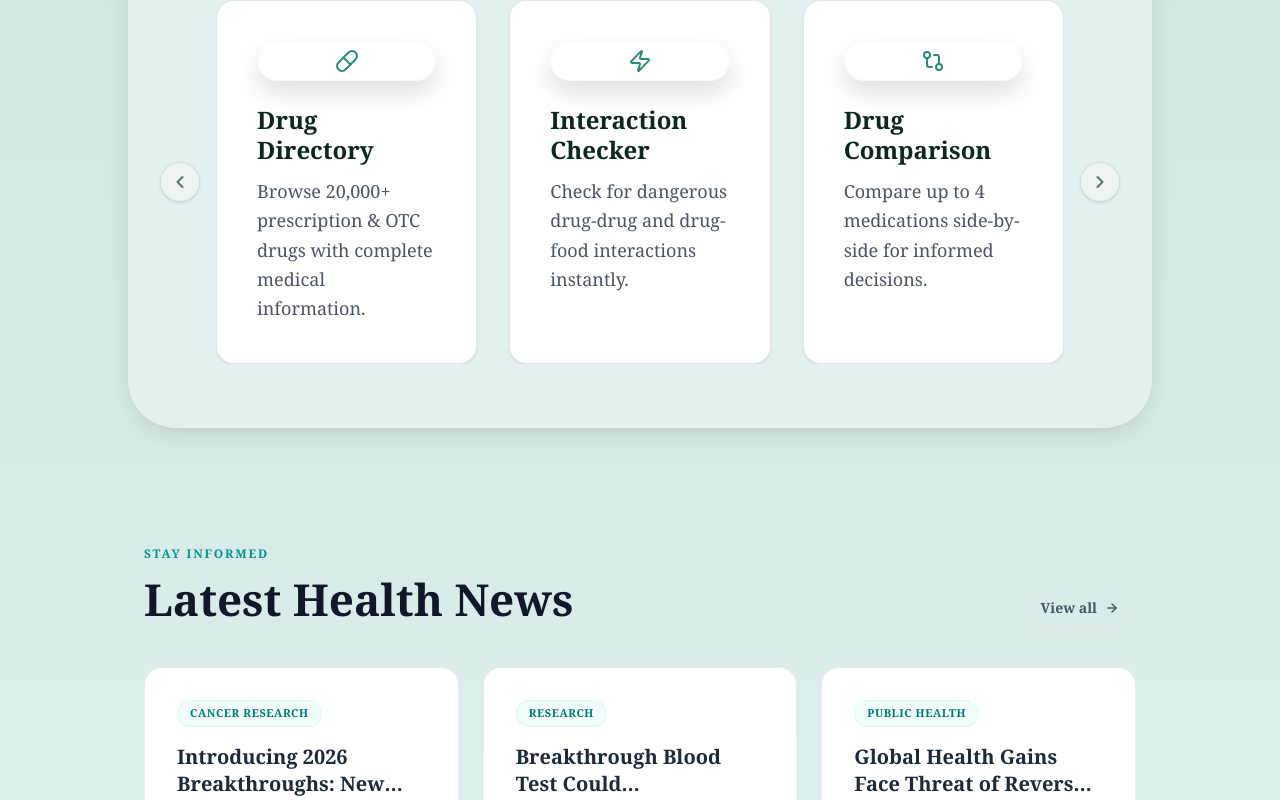
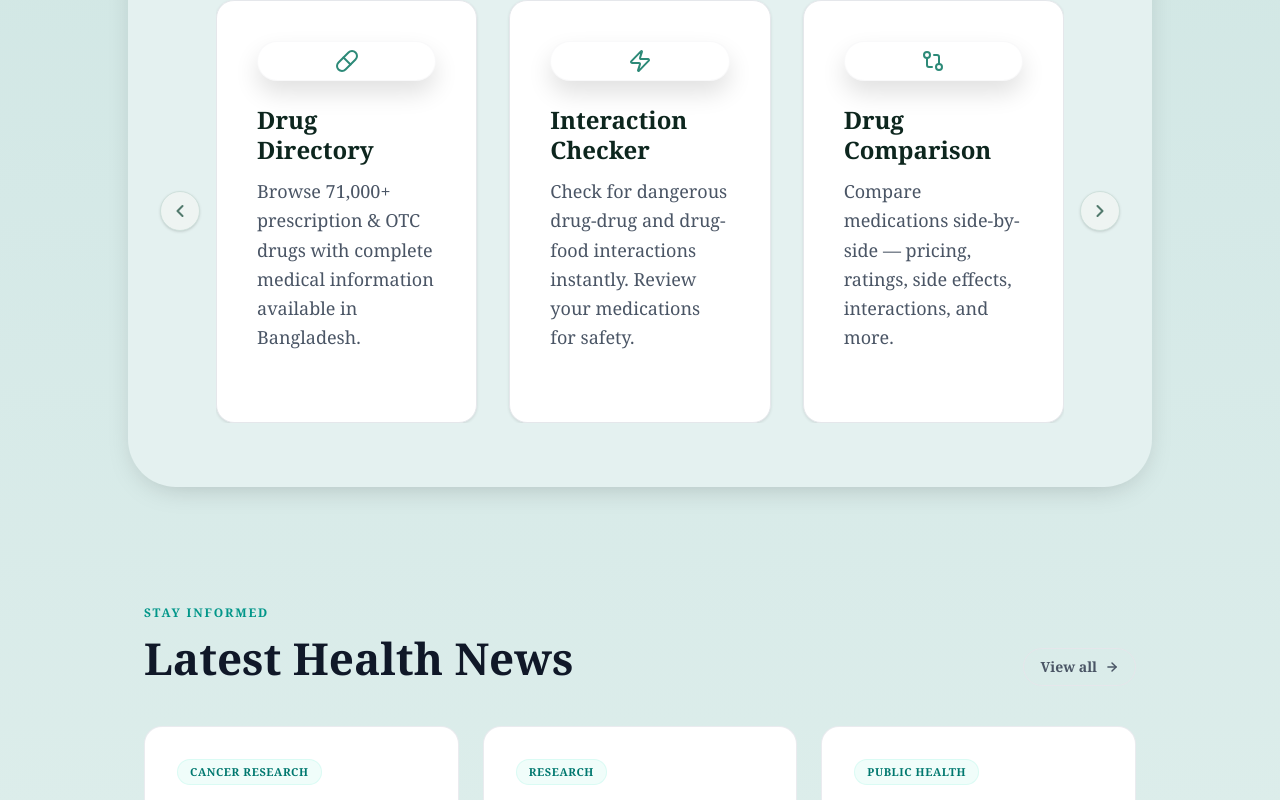
Before and after one commit to qilaro/Med-Nest, a Next.js app in the folder frontend/: page / in a window 1280 px wide. Shown: the part 1281-2081 px from the top of the page. Built offline with nearby package versions, Linux system fonts and the light colour scheme; no server answers; the database is empty; a web font is replaced by a local one.

Commit message:
feat: add generics, dosage forms to carousel; update all hrefs

```diff
--- a/frontend/components/sections/FeaturesCarousel.tsx
+++ b/frontend/components/sections/FeaturesCarousel.tsx
@@ -8,8 +8,8 @@ import { cn } from "@/lib/utils"
 const features = [
   {
     title: "Drug Directory",
-    description: "Browse 20,000+ prescription & OTC drugs with complete medical information.",
-    href: "#",
+    description: "Browse 71,000+ prescription & OTC drugs with complete medical information available in Bangladesh.",
+    href: "/drugs",
     icon: (
       <svg xmlns="http://www.w3.org/2000/svg" width="24" height="24" viewBox="0 0 24 24" fill="none" stroke="currentColor" strokeWidth="2" strokeLinecap="round" strokeLinejoin="round" className="h-6 w-6">
         <path d="m10.5 20.5 10-10a4.95 4.95 0 1 0-7-7l-10 10a4.95 4.95 0 1 0 7 7Z"></path>
@@ -19,8 +19,8 @@ const features = [
   },
   {
     title: "Interaction Checker",
-    description: "Check for dangerous drug-drug and drug-food interactions instantly.",
-    href: "#",
+    description: "Check for dangerous drug-drug and drug-food interactions instantly. Review your medications for safety.",
+    href: "/interactions",
     icon: (
       <svg xmlns="http://www.w3.org/2000/svg" width="24" height="24" viewBox="0 0 24 24" fill="none" stroke="currentColor" strokeWidth="2" strokeLinecap="round" strokeLinejoin="round" className="h-6 w-6">
         <path d="M4 14a1 1 0 0 1-.78-1.63l9.9-10.2a.5.5 0 0 1 .86.46l-1.92 6.02A1 1 0 0 0 13 10h7a1 1 0 0 1 .78 1.63l-9.9 10.2a.5.5 0 0 1-.86-.46l1.92-6.02A1 1 0 0 0 11 14z"></path>
@@ -29,8 +29,8 @@ const features = [
   },
   {
     title: "Drug Comparison",
-    description: "Compare up to 4 medications side-by-side for informed decisions.",
-    href: "#",
+    description: "Compare medications side-by-side — pricing, ratings, side effects, interactions, and more.",
+    href: "/compare",
     icon: (
       <svg xmlns="http://www.w3.org/2000/svg" width="24" height="24" viewBox="0 0 24 24" fill="none" stroke="currentColor" strokeWidth="2" strokeLinecap="round" strokeLinejoin="round" className="h-6 w-6">
         <circle cx="18" cy="18" r="3"></circle>
@@ -41,9 +41,9 @@ const features = [
     ),
   },
   {
-    title: "AI Chat",
-    description: "Get quick medication guidance from Med-Nest AI any time you need support.",
-    href: "#",
+    title: "AI Assistant",
+    description: "Get smart medication guidance from Med-Nest AI. Ask anything about your medicines in Bengali or English.",
+    href: "/ai-assistant",
     icon: (
       <svg xmlns="http://www.w3.org/2000/svg" width="24" height="24" viewBox="0 0 24 24" fill="none" stroke="currentColor" strokeWidth="2" strokeLinecap="round" strokeLinejoin="round" className="h-6 w-6">
         <path d="M12 8V4H8"></path>
@@ -57,8 +57,8 @@ const features = [
   },
   {
     title: "Health News",
-    description: "Stay updated with reliable medicine and wellness stories from experts.",
-    href: "#",
+    description: "Stay updated with the latest medical breakthroughs, drug approvals, and health news from trusted sources.",
+    href: "/news",
     icon: (
       <svg xmlns="http://www.w3.org/2000/svg" width="24" height="24" viewBox="0 0 24 24" fill="none" stroke="currentColor" strokeWidth="2" strokeLinecap="round" strokeLinejoin="round" className="h-6 w-6">
         <path d="M15 2H6a2 2 0 0 0-2 2v16a2 2 0 0 0 2 2h12a2 2 0 0 0 2-2V7Z"></path>
@@ -66,6 +66,52 @@ const features = [
         <path d="M10 9H8"></path>
         <path d="M16 13H8"></path>
         <path d="M16 17H8"></path>
+      </svg>
+    ),
+  },
+  {
+    title: "Conditions",
+    description: "Browse treatment options for 60+ health conditions. Find medications by disease or symptom.",
+    href: "/indications",
+    icon: (
+      <svg xmlns="http://www.w3.org/2000/svg" width="24" height="24" viewBox="0 0 24 24" fill="none" stroke="currentColor" strokeWidth="2" strokeLinecap="round" strokeLinejoin="round" className="h-6 w-6">
+        <path d="M9 5H7a2 2 0 0 0-2 2v12a2 2 0 0 0 2 2h10a2 2 0 0 0 2-2V7a2 2 0 0 0-2-2h-2 M9 5a2 2 0 0 1 2-2h2a2 2 0 0 1 2 2v0a2 2 0 0 1-2 2h-2a2 2 0 0 1-2-2zm0 0"></path>
+      </svg>
+    ),
+  },
+  {
+    title: "Companies",
+    description: "Explore 298+ pharmaceutical companies in Bangladesh with DGDA license information.",
+    href: "/companies",
+    icon: (
+      <svg xmlns="http://www.w3.org/2000/svg" width="24" height="24" viewBox="0 0 24 24" fill="none" stroke="currentColor" strokeWidth="2" strokeLinecap="round" strokeLinejoin="round" className="h-6 w-6">
+        <path d="M16 21v-2a4 4 0 0 0-4-4H6a4 4 0 0 0-4 4v2"></path>
+        <circle cx="9" cy="7" r="4"></circle>
+        <path d="M22 21v-2a4 4 0 0 0-3-3.87"></path>
+        <path d="M16 3.13a4 4 0 0 1 0 7.75"></path>
+      </svg>
+    ),
+  },
+  {
+    title: "Generic Ingredients",
+    description: "Browse 4,900+ generic drug ingredients and their brand name equivalents available in Bangladesh.",
+    href: "/generics",
+    icon: (
+      <svg xmlns="http://www.w3.org/2000/svg" width="24" height="24" viewBox="0 0 24 24" fill="none" stroke="currentColor" strokeWidth="2" strokeLinecap="round" strokeLinejoin="round" className="h-6 w-6">
+        <rect x="3" y="3" width="18" height="18" rx="2" ry="2"></rect>
+        <circle cx="8.5" cy="8.5" r="1.5"></circle>
+        <polyline points="21 15 16 10 5 21"></polyline>
+      </svg>
+    ),
+  },
+  {
+    title: "Dosage Forms",
+    description: "Browse medications by dosage form — tablets, capsules, syrups, injections, creams, and more.",
+    href: "/dosage-forms",
+    icon: (
+      <svg xmlns="http://www.w3.org/2000/svg" width="24" height="24" viewBox="0 0 24 24" fill="none" stroke="currentColor" strokeWidth="2" strokeLinecap="round" strokeLinejoin="round" className="h-6 w-6">
+        <path d="M16 4h2a2 2 0 0 1 2 2v14a2 2 0 0 1-2 2H6a2 2 0 0 1-2-2V6a2 2 0 0 1 2-2h2"></path>
+        <rect x="8" y="2" width="8" height="4" rx="1" ry="1"></rect>
       </svg>
     ),
   },
```
